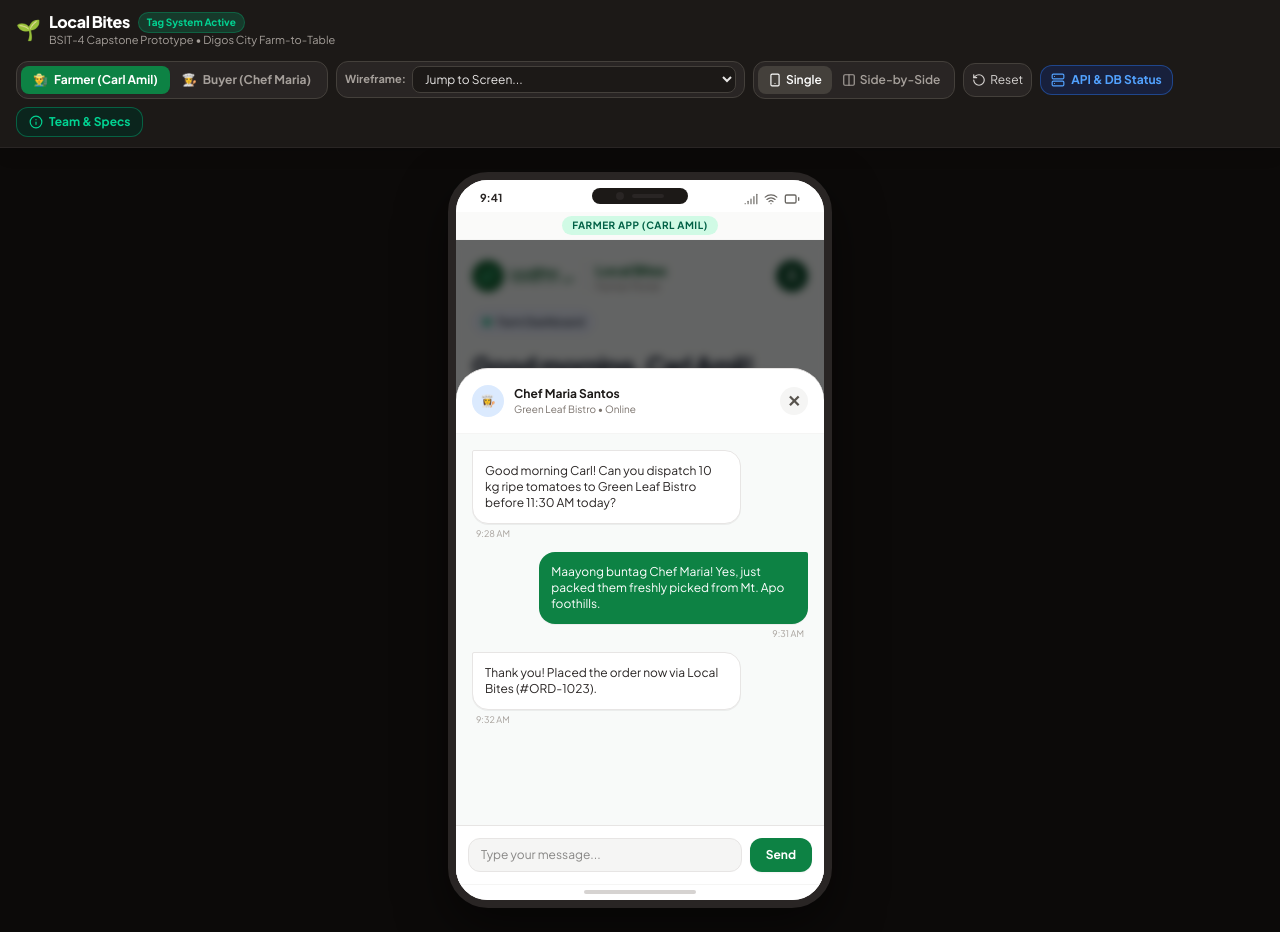
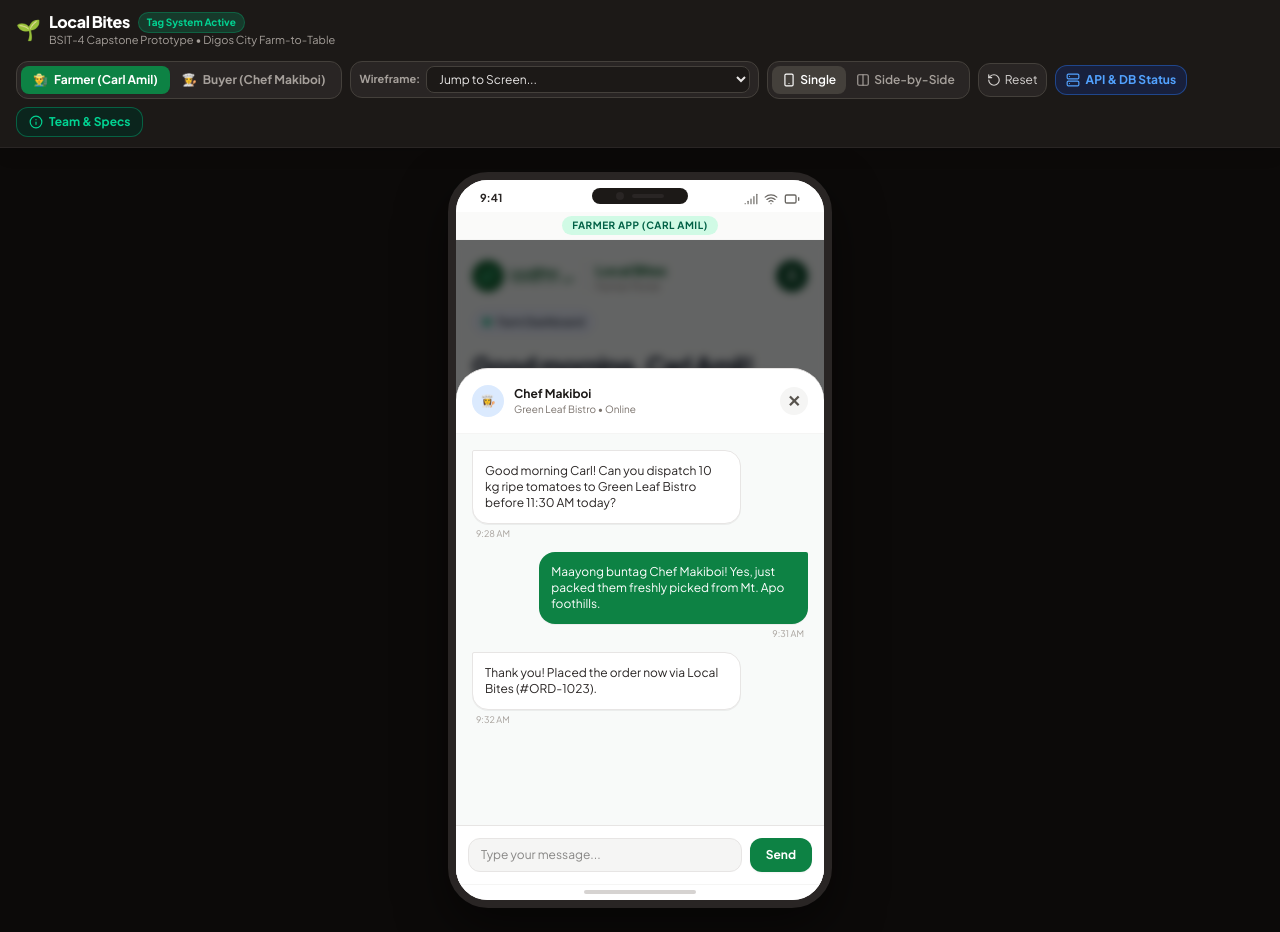
Before and after one commit to Carl542/local-bites, a React (Vite) app: page / in a window 1280 px wide. Both pictures are taken after a click on the button "Messages". Built offline with nearby package versions, Linux system fonts and the light colour scheme.

Commit message:
feat(buyer): update buyer persona from Chef Maria to Chef Makiboi

```diff
--- a/src/App.tsx
+++ b/src/App.tsx
@@ -72,7 +72,7 @@
           👩‍🍳
         </div>
         <h3 className="font-bold text-base text-stone-900 dark:text-white">
-          Chef Maria Santos
+          Chef Makiboi
         </h3>
         <p className="text-stone-500 text-xs">Green Leaf Bistro • Digos City</p>
         <span className="inline-block mt-2 bg-blue-100 text-blue-800 text-[10px] font-bold px-2.5 py-0.5 rounded-full">
@@ -130,7 +130,7 @@
   return (
     <MobileFrame
       roleBadge={{
-        text: 'Buyer App (Chef Maria)',
+        text: 'Buyer App (Chef Makiboi)',
         color: 'bg-blue-100 text-blue-800 dark:bg-blue-950/60 dark:text-blue-300',
       }}
     >
@@ -175,7 +175,7 @@
           <div className="flex flex-col items-center">
             <div className="mb-2 text-center">
               <span className="text-xs font-extrabold uppercase tracking-wider text-blue-400 bg-blue-950/80 px-3 py-1 rounded-full border border-blue-500/30">
-                👩‍🍳 Restaurant View • Chef Maria
+                👩‍🍳 Restaurant View • Chef Makiboi
               </span>
             </div>
             <BuyerAppView />
--- a/src/components/DemoToolbar.tsx
+++ b/src/components/DemoToolbar.tsx
@@ -94,7 +94,7 @@
               }`}
             >
               <span>👩‍🍳</span>
-              <span>Buyer (Chef Maria)</span>
+              <span>Buyer (Chef Makiboi)</span>
             </button>
           </div>
 
--- a/src/components/buyer/BrowseProducts.tsx
+++ b/src/components/buyer/BrowseProducts.tsx
@@ -199,7 +199,7 @@
             <button
               type="button"
               className="w-7 h-7 rounded-full bg-[#0B4A2A] flex items-center justify-center text-white shadow-2xs hover:opacity-90 transition-opacity cursor-pointer"
-              title="Chef Maria"
+              title="Chef Makiboi"
             >
               <User className="w-3.5 h-3.5 text-white" />
             </button>
--- a/src/components/buyer/BuyerHome.tsx
+++ b/src/components/buyer/BuyerHome.tsx
@@ -85,7 +85,7 @@
             <button
               type="button"
               className="w-7 h-7 rounded-full bg-[#0B4A2A] flex items-center justify-center text-white shadow-2xs hover:opacity-90 transition-opacity cursor-pointer"
-              title="Chef Maria"
+              title="Chef Makiboi"
             >
               <User className="w-3.5 h-3.5 text-white" />
             </button>
@@ -95,18 +95,18 @@
 
       {/* Main Scrollable Content */}
       <div className="flex-1 overflow-y-auto p-4 space-y-3.5">
-        {/* Chef Maria Greeting with Pill Badge */}
+        {/* Chef Makiboi Greeting with Pill Badge */}
         <div className="space-y-1.5">
           <div className="inline-flex items-center gap-1.5 bg-[#E6F4EA] px-2.5 py-0.5 rounded-full border border-emerald-200/80 shadow-2xs">
             <span className="w-1.5 h-1.5 rounded-full bg-[#16A34A]"></span>
             <span className="text-[10px] font-black text-[#166534]">
-              Chef Maria • Green Leaf Bistro
+              Chef Makiboi • Green Leaf Bistro
             </span>
           </div>
 
           <div>
             <h1 className="text-xl font-black text-[#0F172A] tracking-tight">
-              Good morning, Chef Maria!
+              Good morning, Chef Makiboi!
             </h1>
             <p className="text-xs text-stone-500 font-medium mt-0.5 leading-snug">
               Fresh and local harvest directly from partner farms in Digos City.
--- a/src/components/buyer/BuyerOrders.tsx
+++ b/src/components/buyer/BuyerOrders.tsx
@@ -70,7 +70,7 @@
 
           <div
             className="w-8 h-8 rounded-full bg-[#0A4A29] flex items-center justify-center text-white shadow-xs cursor-pointer hover:opacity-90 transition-opacity"
-            title="Chef Maria (Green Leaf Bistro)"
+            title="Chef Makiboi (Green Leaf Bistro)"
           >
             <User className="w-4 h-4" />
           </div>
--- a/src/components/buyer/CartModal.tsx
+++ b/src/components/buyer/CartModal.tsx
@@ -90,7 +90,7 @@
   // Fallback data for Order Confirmation state matching reference screenshot #ORD-1026
   const currentConfirmedOrder: Order = confirmedOrder || {
     id: '#ORD-1026',
-    buyerName: 'Chef Maria • Green Leaf Bistro',
+    buyerName: 'Chef Makiboi • Green Leaf Bistro',
     buyerAddress: 'Rizal St., Digos City',
     phone: '0917 123 4567',
     items: [
@@ -188,7 +188,7 @@
 
         const createdOrder = orders.find((o) => o.id === result.orderId) || {
           id: result.orderId,
-          buyerName: 'Green Leaf Bistro (Chef Maria)',
+          buyerName: 'Green Leaf Bistro (Chef Makiboi)',
           buyerAddress: 'Rizal St., Digos City',
           phone: '0917 123 4567',
           items: cart.map((c) => ({
@@ -282,7 +282,7 @@
 
         <div
           className="w-8 h-8 rounded-full bg-[#0A4A29] flex items-center justify-center text-white shadow-xs cursor-pointer hover:opacity-90 transition-opacity"
-          title="Chef Maria (Green Leaf Bistro)"
+          title="Chef Makiboi (Green Leaf Bistro)"
         >
           <User className="w-4 h-4" />
         </div>
@@ -716,7 +716,7 @@
                   ORDERING AS
                 </span>
                 <h4 className="text-xs font-black text-stone-900 leading-tight">
-                  Chef Maria • Green Leaf Bistro
+                  Chef Makiboi • Green Leaf Bistro
                 </h4>
               </div>
             </div>
--- a/src/components/buyer/OrderTrackingModal.tsx
+++ b/src/components/buyer/OrderTrackingModal.tsx
@@ -86,7 +86,7 @@
 
         <div
           className="w-8 h-8 rounded-full bg-[#0A4A29] flex items-center justify-center text-white shadow-xs cursor-pointer hover:opacity-90 transition-opacity"
-          title="Chef Maria (Green Leaf Bistro)"
+          title="Chef Makiboi (Green Leaf Bistro)"
         >
           <User className="w-4 h-4" />
         </div>
--- a/src/components/buyer/ProductDetailsModal.tsx
+++ b/src/components/buyer/ProductDetailsModal.tsx
@@ -129,7 +129,7 @@
 
           <div
             className="w-8 h-8 rounded-full bg-[#0A4A29] flex items-center justify-center text-white shadow-xs cursor-pointer hover:opacity-90 transition-opacity"
-            title="Chef Maria (Green Leaf Bistro)"
+            title="Chef Makiboi (Green Leaf Bistro)"
           >
             <User className="w-4 h-4" />
           </div>
--- a/src/components/farmer/FarmerHome.tsx
+++ b/src/components/farmer/FarmerHome.tsx
@@ -222,7 +222,7 @@
                   👩‍🍳
                 </div>
                 <div>
-                  <h3 className="font-bold text-xs text-stone-900">Chef Maria Santos</h3>
+                  <h3 className="font-bold text-xs text-stone-900">Chef Makiboi</h3>
                   <p className="text-[10px] text-stone-500">Green Leaf Bistro • Online</p>
                 </div>
               </div>
@@ -245,7 +245,7 @@
 
               <div className="flex flex-col items-end max-w-[80%] ml-auto">
                 <div className="bg-[#0D8244] p-3 rounded-2xl rounded-tr-xs text-white shadow-2xs">
-                  Maayong buntag Chef Maria! Yes, just packed them freshly picked from Mt. Apo foothills.
+                  Maayong buntag Chef Makiboi! Yes, just packed them freshly picked from Mt. Apo foothills.
                 </div>
                 <span className="text-[9px] text-stone-400 mt-1 pr-1">9:31 AM</span>
               </div>
@@ -266,7 +266,7 @@
                 className="flex-1 bg-stone-100 border border-stone-200 rounded-xl px-3 py-2 text-xs outline-none focus:ring-2 focus:ring-[#0D8244]"
               />
               <button
-                onClick={() => alert('Message sent to Chef Maria!')}
+                onClick={() => alert('Message sent to Chef Makiboi!')}
                 className="bg-[#0D8244] text-white px-4 py-2 rounded-xl font-bold text-xs cursor-pointer shadow-xs"
               >
                 Send
--- a/src/context/AppContext.tsx
+++ b/src/context/AppContext.tsx
@@ -443,7 +443,7 @@
       image: '/roma-tomatoes-basket.jpg',
     };
 
-    // 2. Put 15 kg of Tomatoes + 5 kg Lettuce into Chef Maria's cart
+    // 2. Put 15 kg of Tomatoes + 5 kg Lettuce into Chef Makiboi's cart
     setCart([
       {
         product: scenarioTomato,
@@ -542,7 +542,7 @@
 
     const newOrder: Order = {
       id: newOrderId,
-      buyerName: buyerInfo.name || 'Green Leaf Bistro (Chef Maria)',
+      buyerName: buyerInfo.name || 'Green Leaf Bistro (Chef Makiboi)',
       buyerAddress: buyerInfo.address || 'Rizal St., Digos City',
       phone: buyerInfo.phone || '0917 123 4567',
       distance: '2.4 km',
--- a/src/index.css
+++ b/src/index.css
@@ -26,7 +26,7 @@
   --color-brand-light: #DCFCE7;
   --color-brand-subtle: #F0FDF4;
 
-  /* Buyer Persona (Chef Maria - Subtle Blue Accents) */
+  /* Buyer Persona (Chef Makiboi - Subtle Blue Accents) */
   --color-buyer-blue: #1D4ED8;
   --color-buyer-blue-bg: #EFF6FF;
   --color-buyer-blue-border: #DBEAFE;
```
Also changed, not shown: 1 other file (tests, documents, lock files or other folders).
